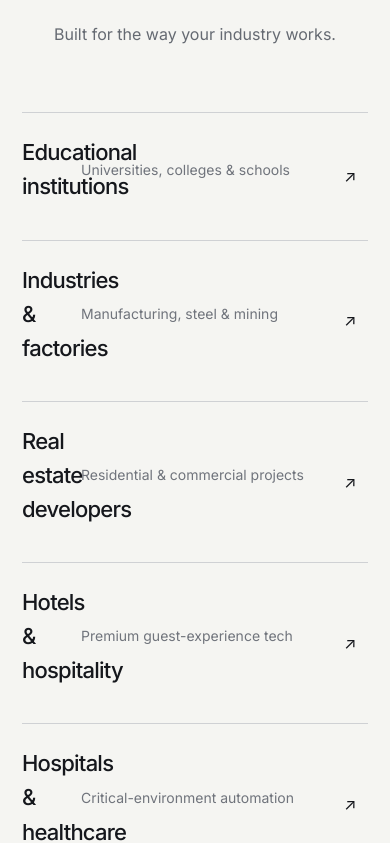
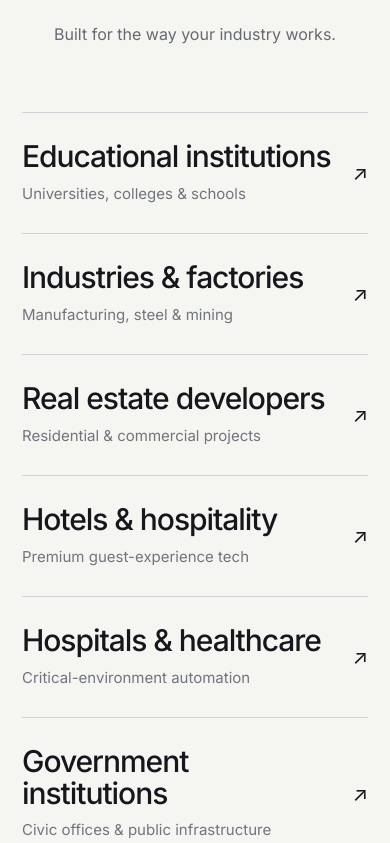
Before and after one commit to RAJVEER011989/truelip, a React (Vite) app: page /industries in a window 390 px wide. Shown: the part 890-1733 px from the top of the page. Built offline with nearby package versions, Linux system fonts and the light colour scheme.

Commit message:
changed the port

```diff
--- a/src/index.css
+++ b/src/index.css
@@ -171,3 +171,58 @@ h3 {
 
   text-transform: uppercase;
 }
+@media (max-width: 720px) {
+
+  .industry-list {
+    margin-top: 42px;
+  }
+
+  .industry-row {
+    display: grid !important;
+
+    grid-template-columns: 1fr auto !important;
+    grid-template-rows: auto auto !important;
+
+    align-items: start !important;
+
+    gap: 10px 16px !important;
+
+    padding: 28px 0 !important;
+  }
+
+  .industry-row h3 {
+    grid-column: 1 !important;
+    grid-row: 1 !important;
+
+    margin: 0 !important;
+
+    font-size: 30px !important;
+    line-height: 1.05 !important;
+    letter-spacing: -0.035em !important;
+  }
+
+  .industry-row p {
+    grid-column: 1 !important;
+    grid-row: 2 !important;
+
+    margin: 0 !important;
+
+    max-width: 90% !important;
+
+    font-size: 15px !important;
+    line-height: 1.5 !important;
+
+    color: #70747c !important;
+  }
+
+  .industry-row b,
+  .industry-row .industry-arrow {
+    grid-column: 2 !important;
+    grid-row: 1 / 3 !important;
+
+    align-self: center !important;
+    justify-self: end !important;
+
+    font-size: 20px !important;
+  }
+}
```
